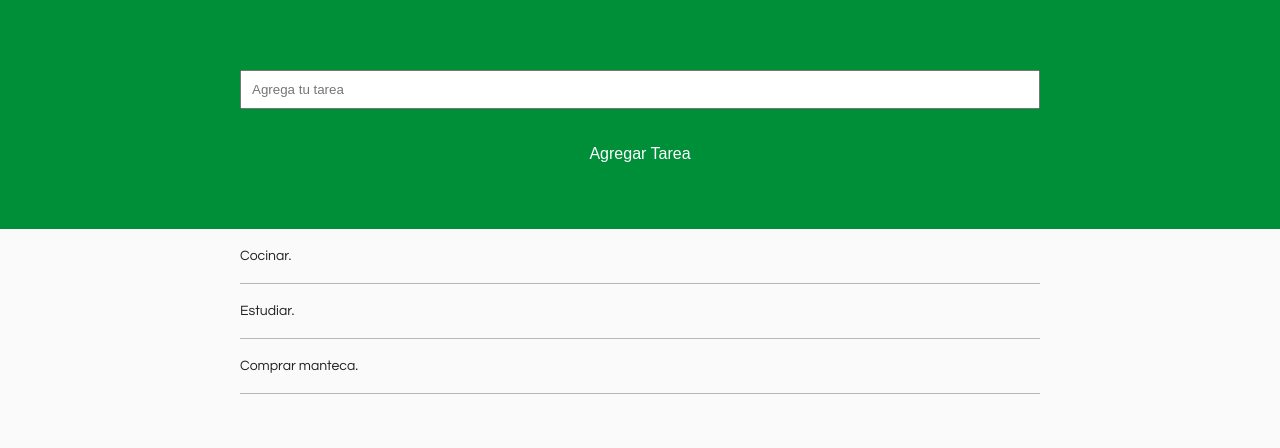
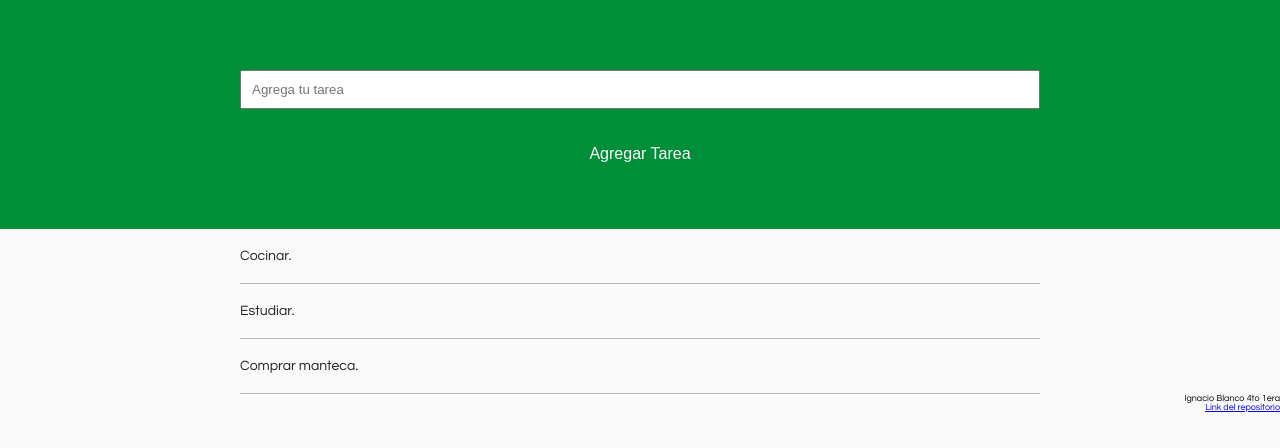
Before and after one commit to IgnacioBlancoo/tp-vacaciones, a plain HTML site: page index.html in a window 1280 px wide. Drawn offline with Linux system fonts and the light colour scheme.

Commit message:
actualizo tp

```diff
--- a/index.html
+++ b/index.html
@@ -25,5 +25,11 @@
 		</div>
 	</div>
 	<script src="tp.js"></script>
+	<footer>
+		<div class="pie">
+			<p>Ignacio Blanco 4to 1era</p>
+			<a href="https://github.com/IgnacioBlancoo/tp-vacaciones">Link del repositorio</a>
+		</div>
+	</footer>
 </body>
 </html>
--- a/style.css
+++ b/style.css
@@ -74,3 +74,10 @@ body {
 .tareas .lista li a:hover {
 	text-decoration: line-through;
 }
+
+.pie{
+	text-align: right;
+	font-family: Century Gothic ;
+	font-size: 9px;
+	right: 20px;
+}
```
